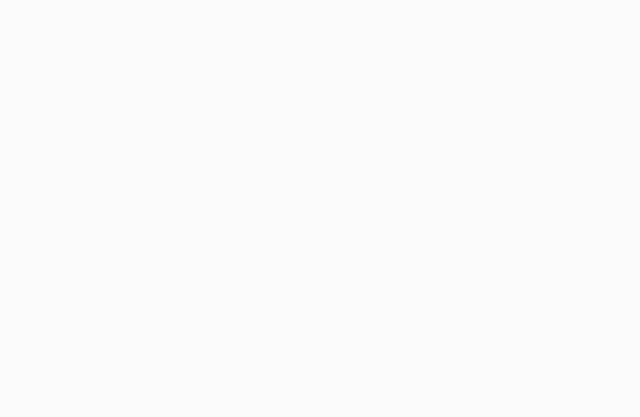
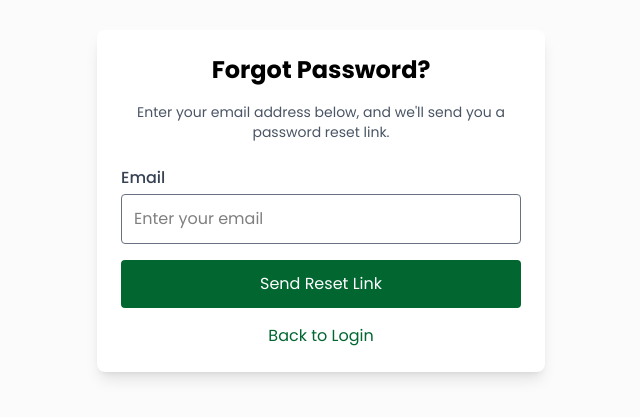
Before and after one commit to devrahulbanjara/SpendWise---Expense-Tracker, a React (Vite) app in the folder expense-tracker/aarthikniti/: page /forgotpw in a window 1280 px wide. Before the commit this address had no page. Shown: the part 199-616 px from the top of the page, without its empty margins (319-959 px from the left). Built offline with nearby package versions, Linux system fonts and the light colour scheme.

Commit message:
forgot pw ui form

```diff
--- a/expense-tracker/aarthikniti/src/App.jsx
+++ b/expense-tracker/aarthikniti/src/App.jsx
@@ -11,6 +11,7 @@ import Signup from './pages/Auth/Signup';
 import Home from './pages/Dashboard/Home';
 import Income from './pages/Dashboard/Income';
 import Expense from './pages/Dashboard/Expense';
+import ForgotPassword from './pages/Auth/forgotpassword';
 
 const App = () => {
   return (
@@ -23,6 +24,7 @@ const App = () => {
           <Route path='/dashboard' exact element={<Home />} />
           <Route path='/income' exact element={<Income />} />
           <Route path='/expense' exact element={<Expense />} />
+          <Route path='/forgotpw' exact element={<ForgotPassword/>} />
         </Routes>
       </Router>
     </div>
--- /dev/null
+++ b/expense-tracker/aarthikniti/src/pages/Auth/Forgotpassword.jsx
@@ -0,0 +1,71 @@
+import React, { useState } from "react";
+import { Link } from "react-router-dom";
+
+function ForgotPassword() {
+  const [email, setEmail] = useState("");
+  const [message, setMessage] = useState("");
+  const [error, setError] = useState("");
+
+  const handleSubmit = (e) => {
+    e.preventDefault();
+
+    if (!email) {
+      setError("Email is required");
+      return;
+    }
+
+    if (!email.includes("@")) {
+      setError("Enter a valid email address");
+      return;
+    }
+
+    setError("");
+    setMessage("A password reset link has been sent to your email.");
+  };
+
+  return (
+    <div className="flex flex-col items-center justify-center h-screen p-6">
+      <div className="w-full max-w-md bg-white shadow-lg rounded-lg p-6">
+        <h2 className="text-2xl font-bold text-center mb-4">Forgot Password?</h2>
+        <p className="text-sm text-gray-600 text-center mb-6">
+          Enter your email address below, and we'll send you a password reset link.
+        </p>
+
+        {message && <p className="text-green-600 text-center mb-4">{message}</p>}
+        {error && <p className="text-red-500 text-center mb-4">{error}</p>}
+
+        <form onSubmit={handleSubmit}>
+          <div className="mb-4">
+            <label htmlFor="email" className="block text-md font-medium text-gray-700">
+              Email
+            </label>
+            <input
+              type="email"
+              id="email"
+              placeholder="Enter your email"
+              value={email}
+              onChange={(e) => setEmail(e.target.value)}
+              className="w-full p-3 mt-1 border border-gray-500 rounded"
+              required
+            />
+          </div>
+
+          <button
+            type="submit"
+            className="w-full py-3 bg-green-800 text-white rounded hover:bg-green-700"
+          >
+            Send Reset Link
+          </button>
+        </form>
+
+        <div className="mt-4 text-center">
+          <Link to="/login" className="text-green-800 hover:underline">
+            Back to Login
+          </Link>
+        </div>
+      </div>
+    </div>
+  );
+}
+
+export default ForgotPassword;
--- a/expense-tracker/aarthikniti/src/pages/Auth/Login.jsx
+++ b/expense-tracker/aarthikniti/src/pages/Auth/Login.jsx
@@ -128,9 +128,10 @@ function Login() {
                 Remember me
               </label>
             </div>
-            <a href="#" className="text-sm text-green-800 hover:underline">
-              Forgot password?
-            </a>
+            <Link to="/forgotpw" className="text-sm text-green-800 hover:underline">
+             Forgot password?
+            </Link>
+
           </div>
 
           <button
```
